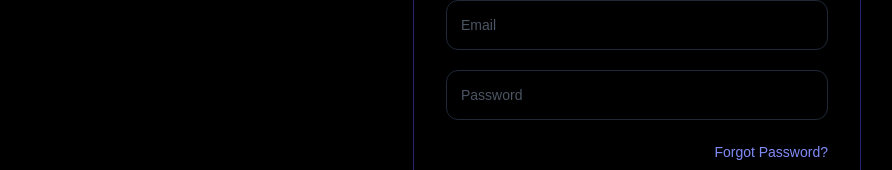
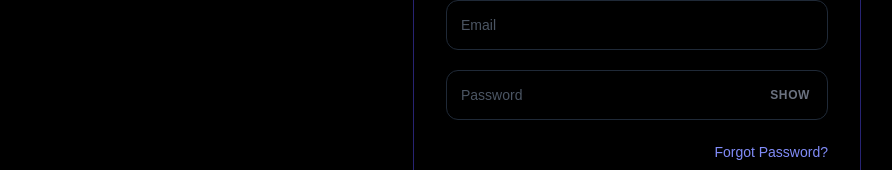
Before and after one commit to Rishij4/ForgeMobile_frontend, a React (Vite) app: page /login in a window 1280 px wide. Shown: the part 312-482 px from the top of the page, without its empty margins (3-895 px from the left). Built offline with nearby package versions, Linux system fonts and the light colour scheme; no server answers.

Commit message:
Update Login.jsx

```diff
--- a/src/pages/Auth/Login.jsx
+++ b/src/pages/Auth/Login.jsx
@@ -8,6 +8,7 @@ import { toast } from "react-toastify";
 const Login = () => {
   const [email, setEmail] = useState("");
   const [password, setPassword] = useState("");
+  const [showPassword, setShowPassword] = useState(false); // State for password visibility
 
   const navigate = useNavigate();
   const { login } = useAuth();
@@ -22,7 +23,6 @@ const Login = () => {
       });
 
       login(data);
-
       toast.success("Login successful");
 
       setTimeout(() => {
@@ -70,17 +70,27 @@ const Login = () => {
               value={email}
               onChange={(e) => setEmail(e.target.value)}
               className="w-full bg-black border border-gray-800 focus:border-indigo-500 rounded-xl p-3.5 text-sm text-white outline-none transition-all font-medium placeholder-gray-600"
+              required
             />
           </div>
 
-          <div>
+          {/* Password Input Group Wrapper */}
+          <div className="relative">
             <input
-              type="password"
+              type={showPassword ? "text" : "password"}
               placeholder="Password"
               value={password}
               onChange={(e) => setPassword(e.target.value)}
-              className="w-full bg-black border border-gray-800 focus:border-indigo-500 rounded-xl p-3.5 text-sm text-white outline-none transition-all font-medium placeholder-gray-600"
+              className="w-full bg-black border border-gray-800 focus:border-indigo-500 rounded-xl p-3.5 pr-11 text-sm text-white outline-none transition-all font-medium placeholder-gray-600"
+              required
             />
+            <button
+              type="button"
+              onClick={() => setShowPassword(!showPassword)}
+              className="absolute right-3.5 top-1/2 -translate-y-1/2 text-gray-500 hover:text-gray-300 transition-colors focus:outline-none text-xs font-semibold uppercase tracking-wider select-none px-1 py-0.5"
+            >
+              {showPassword ? "Hide" : "Show"}
+            </button>
           </div>
 
           <div className="text-right">
```
